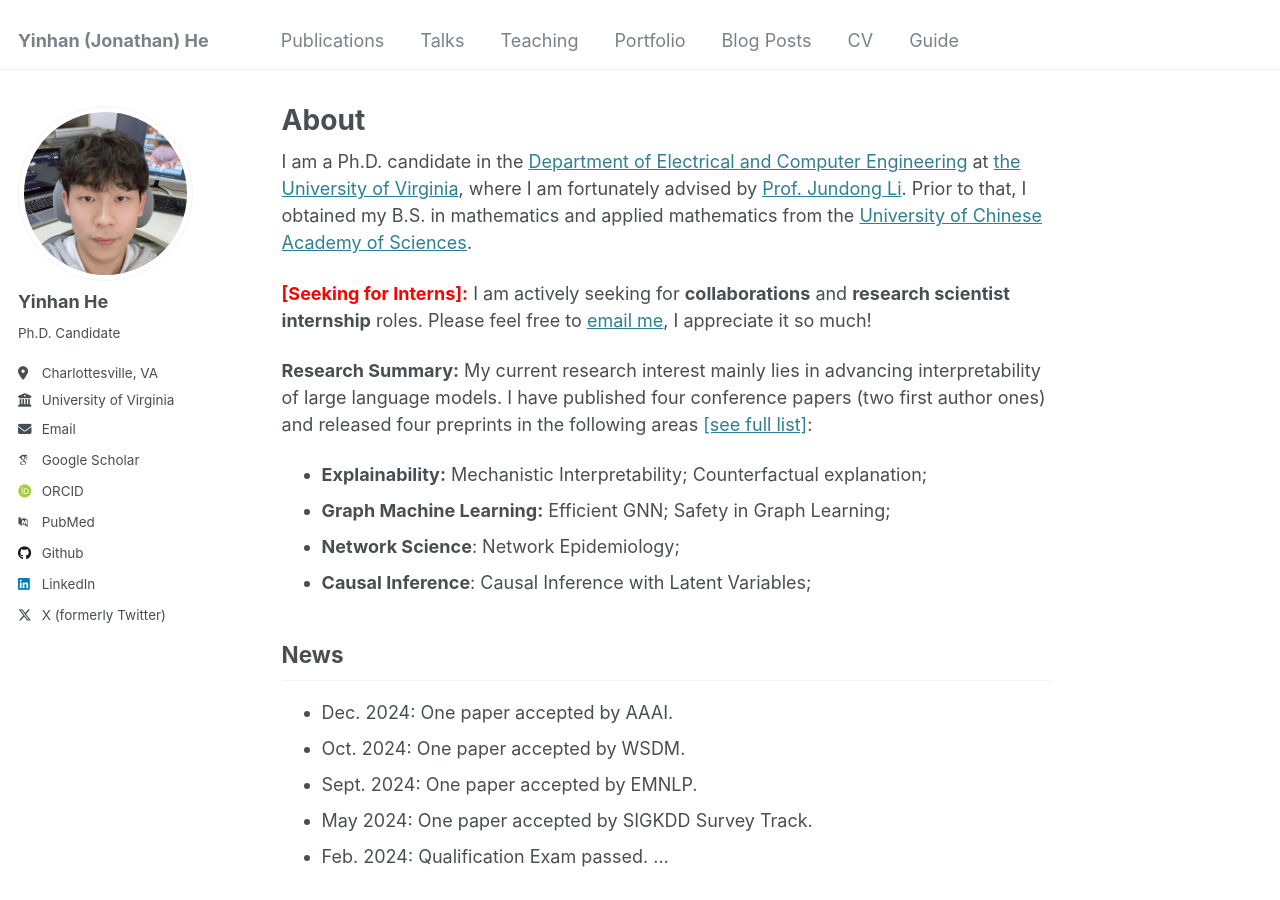
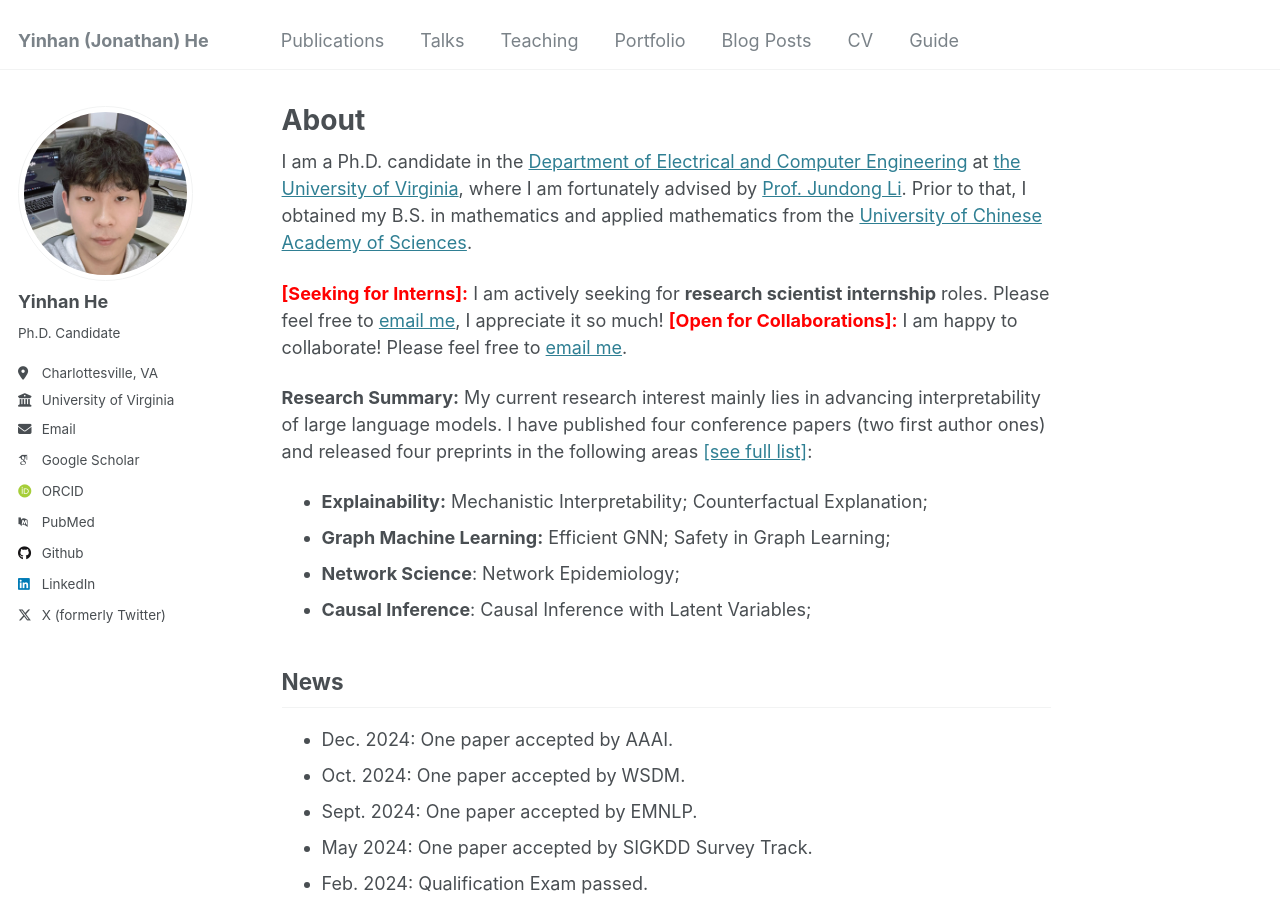
Before and after one commit to YinhanHe123/YinhanHe123.github.io, a Jekyll site: the page built from _pages/about.md, in a window 1280 px wide and 900 px high. Built offline with Jekyll 4.4.1, drawn with Linux system fonts in a browser that asks for light colours; some web fonts are replaced.

Commit message:
Update about.md

```diff
--- a/_pages/about.md
+++ b/_pages/about.md
@@ -11,11 +11,12 @@ redirect_from:
 
 I am a Ph.D. candidate in the [Department of Electrical and Computer Engineering](https://engineering.virginia.edu/department/electrical-and-computer-engineering) at [the University of Virginia](https://www.virginia.edu/), where I am fortunately advised by [Prof. Jundong Li](https://jundongli.github.io). Prior to that, I obtained my B.S. in mathematics and applied mathematics from the [University of Chinese Academy of Sciences](https://www.ucas.ac.cn/).
 
-<span style="color:red">**\[Seeking for Interns\]:**</span> I am actively seeking for **collaborations** and **research scientist internship** roles. Please feel free to [email me](mailto:nee7ne@virginia.edu), I appreciate it so much!
+<span style="color:red">**\[Seeking for Interns\]:**</span> I am actively seeking for **research scientist internship** roles. Please feel free to [email me](mailto:nee7ne@virginia.edu), I appreciate it so much!
+<span style="color:red">**\[Open for Collaborations\]:**</span> I am happy to collaborate! Please feel free to [email me](mailto:nee7ne@virginia.edu).
 
 **Research Summary:** My current research interest mainly lies in advancing interpretability of large language models. I have published four conference papers (two first author ones) and released four preprints in the following areas [[see full list]](https://scholar.google.com/citations?user=SMHk6PMAAAAJ&hl=en):
 
-* **Explainability:** Mechanistic Interpretability; Counterfactual explanation;
+* **Explainability:** Mechanistic Interpretability; Counterfactual Explanation;
 * **Graph Machine Learning:** Efficient GNN; Safety in Graph Learning;
 * **Network Science**: Network Epidemiology;
 * **Causal Inference**: Causal Inference with Latent Variables;
@@ -42,6 +43,7 @@ News
 <!-- * Mar. 2023: One paper accepted by ICHI. -->
 <!-- * Dec. 2022: One paper accepted by SDM. -->
 <!-- * Nov. 2022: One paper accepted by AAAI. -->
+
 ...
 
 
```
